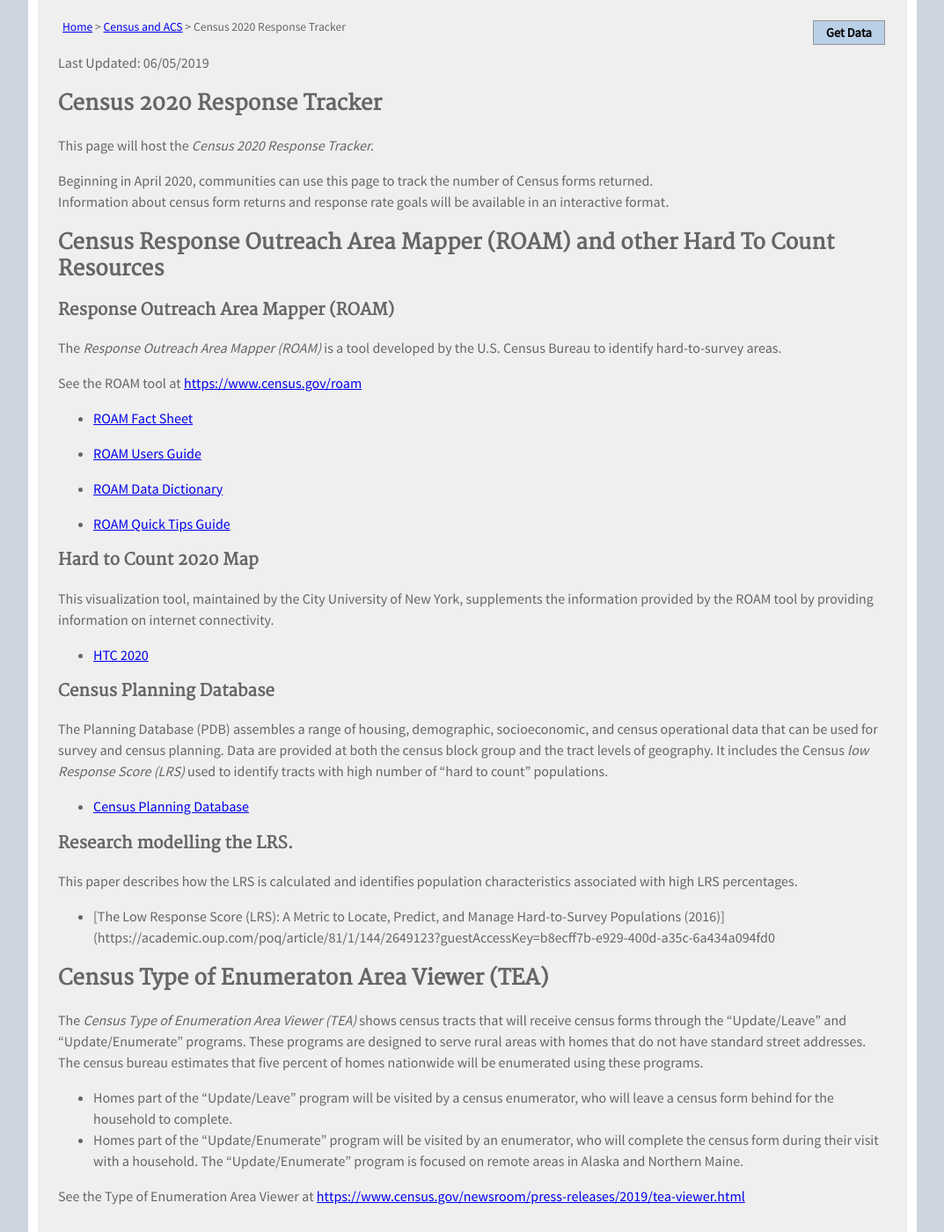
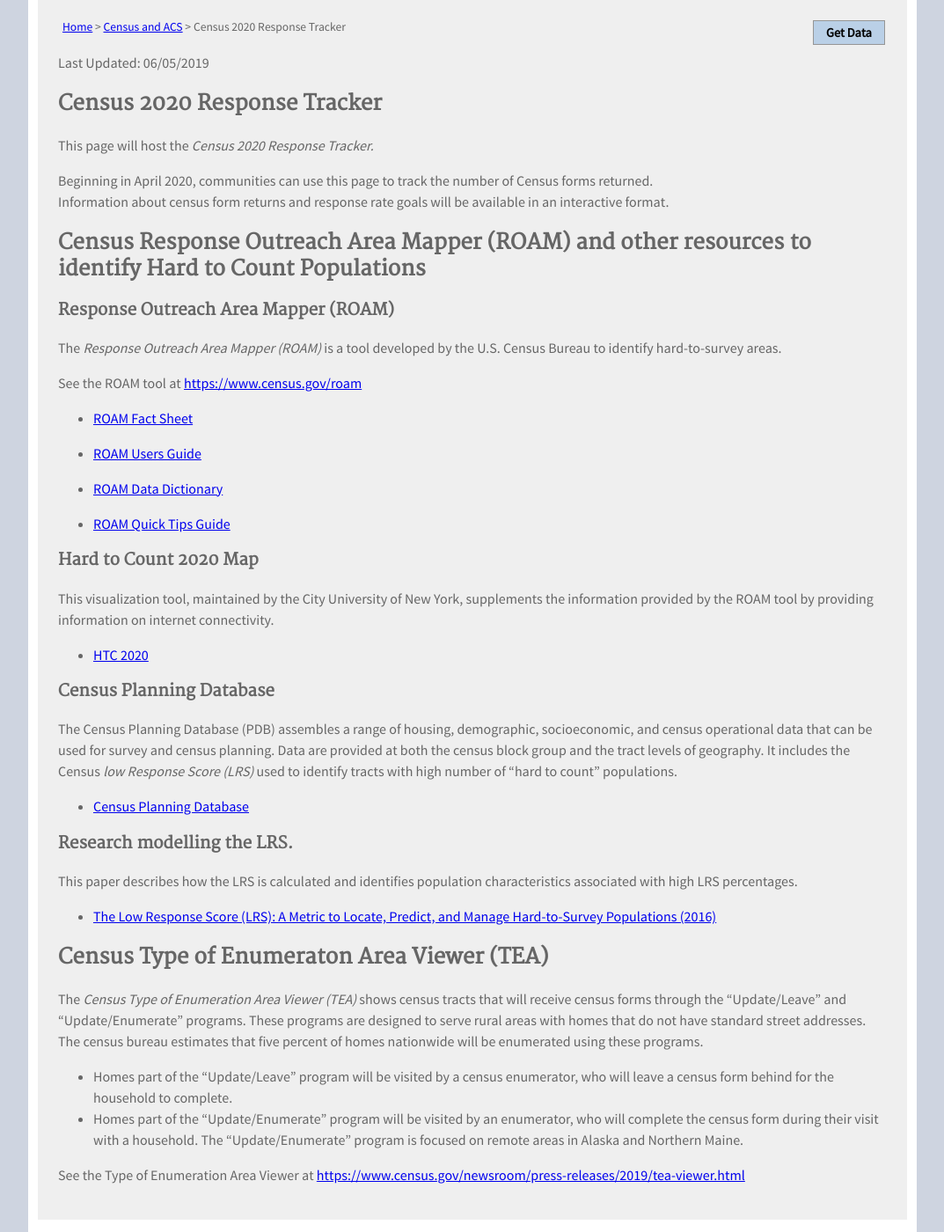
Before and after one commit to TBleess/Website_New, a Jekyll site: the page built from pages/5_CensusACS/2020-response_tracker.md, in a window 1280 px wide and 1400 px high, scrolled down 291 px. Shown: the whole window at 88% size, without its empty margins (103-1176 px from the left). Built offline with Jekyll 4.4.1, drawn with Linux system fonts in a browser that asks for light colours.

Commit message:
Update 2020-response_tracker.md

```diff
--- a/pages/5_CensusACS/2020-response_tracker.md
+++ b/pages/5_CensusACS/2020-response_tracker.md
@@ -15,7 +15,7 @@ Last Updated: 06/05/2019
  Beginning in April 2020, communities can use this page to track the number of Census forms returned.
  Information about census form returns and response rate goals will be available in an interactive format.
 
-## Census Response Outreach Area Mapper (ROAM) and other Hard To Count Resources
+## Census Response Outreach Area Mapper (ROAM) and other resources to identify Hard to Count Populations
 
 ###  Response Outreach Area Mapper (ROAM)
 
@@ -40,14 +40,14 @@ This visualization tool, maintained by the City University of New York, suppleme
 
 ### Census Planning Database
 
-The Planning Database (PDB) assembles a range of housing, demographic, socioeconomic, and census operational data that can be used for survey and census planning. Data are provided at both the census block group and the tract levels of geography.  It includes the Census *low Response Score (LRS)* used to identify tracts with high number of "hard to count" populations.
+The Census Planning Database (PDB) assembles a range of housing, demographic, socioeconomic, and census operational data that can be used for survey and census planning. Data are provided at both the census block group and the tract levels of geography.  It includes the Census *low Response Score (LRS)* used to identify tracts with high number of "hard to count" populations.
 
 *  [Census Planning Database](https://www.census.gov/research/data/planning_database/)
 
 ### Research modelling the LRS.
 This paper describes how the LRS is calculated and identifies population characteristics associated with high LRS percentages.
 
-* [The Low Response Score (LRS): A Metric to Locate, Predict, and Manage Hard-to-Survey Populations (2016)](https://academic.oup.com/poq/article/81/1/144/2649123?guestAccessKey=b8ecff7b-e929-400d-a35c-6a434a094fd0
+* [The Low Response Score (LRS): A Metric to Locate, Predict, and Manage Hard-to-Survey Populations (2016)](https://academic.oup.com/poq/article/81/1/144/2649123?guestAccessKey=b8ecff7b-e929-400d-a35c-6a434a094fd0)
 
 
 
```
